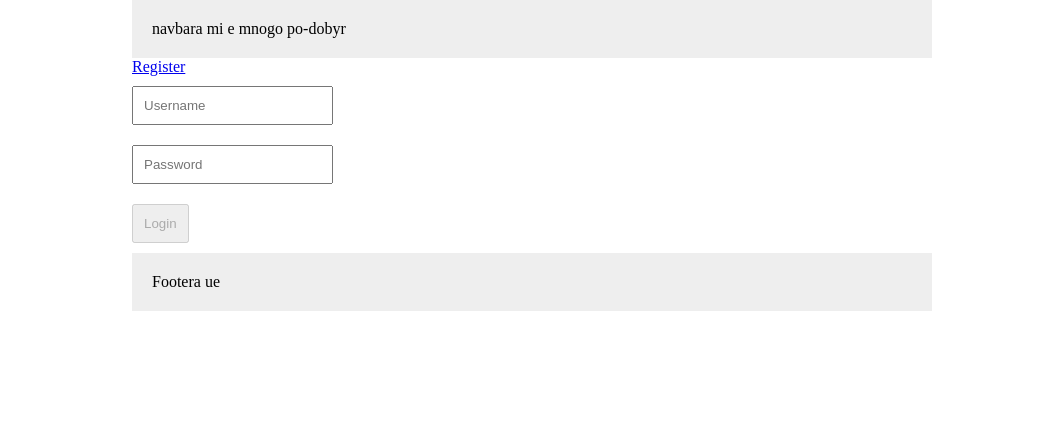
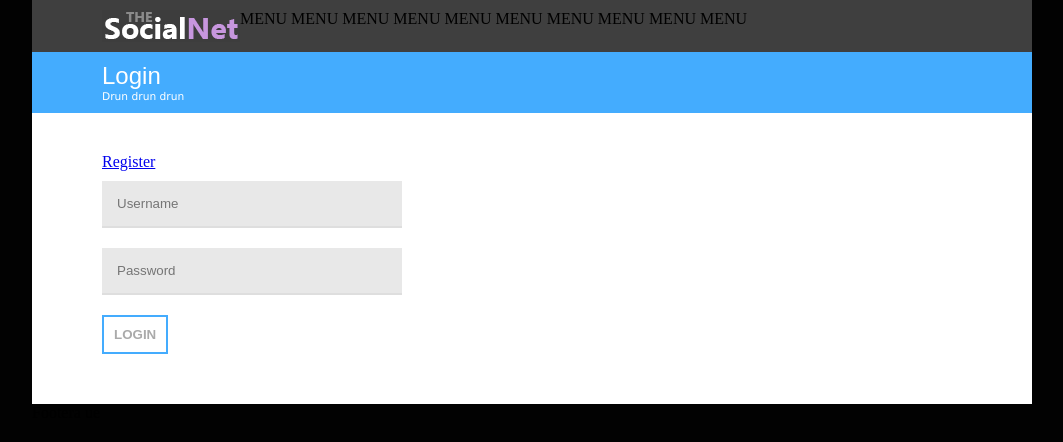
Before and after one commit to dhadzhiew/Social-Network, a plain HTML site: page index.html at #/Login in a window 1280 px wide. Shown: the whole page, without its empty margins (108-1171 px from the left). Drawn offline with Linux system fonts and the light colour scheme; no server answers.

Commit message:
design: header, forms

```diff
--- a/index.html
+++ b/index.html
@@ -6,7 +6,7 @@
     <link rel="stylesheet" href="styles/styles.css"/>
 </head>
 <body ng-app="SocialNetwork">
-    <div class="limitter">
+    <div class="outerLimiter">
         <div ng-include="'partial/header.html'"></div>
         <div ng-view class="container"></div>
         <div ng-include="'partial/footer.html'"></div>
--- a/js/app.js
+++ b/js/app.js
@@ -5,7 +5,8 @@ app.constant('BASE_URL_SERVICE', 'http://softuni-social-network.azurewebsites.ne
 app.config(function($routeProvider) {
     $routeProvider
         .when('/', {
-            templateUrl : 'partial/guestHome.html'
+            templateUrl: 'partial/home.html',
+            controller: 'userController'
         })
         .when('/Login', {
             templateUrl : 'partial/login.html',
@@ -14,5 +15,8 @@ app.config(function($routeProvider) {
         .when('/Register', {
             templateUrl: 'partial/register.html',
             controller: 'userController'
+        })
+        .otherwise({
+            redirectTo: '/'
         });
 });
--- a/js/controllers/userController.js
+++ b/js/controllers/userController.js
@@ -1,8 +1,15 @@
-app.controller('userController', function($scope, authentication){
+app.controller('userController', function($scope, authentication, $location){
     function clearData() {
         $scope.loginData = {};
         $scope.registerData = {};
     };
+
+    authentication.isLogged(function(isLogged){
+        $scope.isLogged = isLogged;
+        if(($location.path() === '/Login' || $location.path() === '/Register') && isLogged){
+            $location.path('/');
+        }
+    });
 
     $scope.login = function login(){
         $scope.loadingLogin = true;
@@ -12,6 +19,7 @@ app.controller('userController', function($scope, authentication){
                 $scope.loadingLogin = false;
                 authentication.setCredentials(serverData);
                 clearData();
+                $location.path('/')
             })
             .error(function(error){
                 $scope.invalidLogin = true;
@@ -27,6 +35,7 @@ app.controller('userController', function($scope, authentication){
                 $scope.registerErrors = [];
                 authentication.setCredentials(serverData);
                 clearData();
+                $location.path('/');
             })
             .error(function(error){
                 console.log(error);
--- a/js/services/authentication.js
+++ b/js/services/authentication.js
@@ -13,6 +13,22 @@ app.factory('authentication', function adsData($http, BASE_URL_SERVICE) {
 
     service.logout = function(){
         return $http.post(serviceUrl + 'Logout', null);
+    };
+
+    service.isLogged = function(logged){
+        $http.get(BASE_URL_SERVICE + 'me',{
+            headers: service.getHeaders()
+        })
+            .success(function(serverData){
+                if(serverData.username == localStorage.username){
+                    logged(true);
+                }else{
+                    logged(false);
+                }
+            })
+            .error(function(){
+                logged(false);
+            });
     };
 
     service.setCredentials = function (serverData) {
--- a/partial/header.html
+++ b/partial/header.html
@@ -1,5 +1,8 @@
 <header>
-    <nav>
-        navbara mi e mnogo po-dobyr
-    </nav>
+    <div class="innerLimiter">
+        <a href="#/" id="logo"></a>
+        <nav>
+            MENU MENU MENU MENU MENU MENU MENU MENU MENU MENU
+        </nav>
+    </div>
 </header>
--- a/partial/login.html
+++ b/partial/login.html
@@ -1,3 +1,8 @@
+<div class="top">
+    <h1>Login</h1>
+    <p>Drun drun drun</p>
+</div>
+<div class="innerLimiter">
     <a href="#/Register">Register</a>
     <div class="formError" ng-show="invalidLogin">Invalid login</div>
     <form id="login-form" ng-submit="login()" name="form" novalidate>
@@ -8,7 +13,7 @@
     </span>
         </div>
         <div>
-        <input type="password" ng-model="loginData.password" name="password" ng-minlength="6" ng-maxlength="100" placeholder="Password"/>
+            <input type="password" ng-model="loginData.password" name="password" ng-minlength="6" required ng-maxlength="100" placeholder="Password"/>
     <span class="inputError"
           ng-show="(form.$submitted || form.password.$dirty) && (form.password.$error.minlength || form.password.$error.maxlength)">
         Password must be between 6 and 100 characters.
@@ -19,3 +24,4 @@
             <span ng-show="loadingLogin">Loading...</span>
         </div>
     </form>
+</div>
--- a/styles/styles.css
+++ b/styles/styles.css
@@ -1,25 +1,128 @@
+*{
+    margin:0;
+    padding:0;
+}
 body{
     margin: 0;
     padding: 0;
+    background: #020202;
 }
-header > nav, footer{
-    background: #eee;
+header{
+    background: #3f3f3f;
+    padding: 10px 0;
+    -webkit-box-sizing: border-box;
+    -moz-box-sizing: border-box;
+    box-sizing: border-box;
+}
+.innerLimiter{
+    width: 100%;
+    padding: 0px 70px;
+    -webkit-box-sizing: border-box;
+    -moz-box-sizing: border-box;
+    box-sizing: border-box;
+}
+header > .innerLimiter{
+    display: flex;
+    flex-direction: row;
+}
+header > nav{
+    flex-grow: 1;
+}
+
+.outerLimiter{
+    width: 100%;
+    max-width: 1000px;
+    margin: 0 auto;
+}
+input{
+    padding: 10px;
+    margin: 10px 0;
+    -webkit-box-sizing: border-box;
+    -moz-box-sizing: border-box;
+    box-sizing: border-box;
+    outline: none;
+}
+input[type=text], input[type=password]{
+    background: #e8e8e8;
+    border: 0;
+    border-bottom: 2px solid #dedede;
+    color: #999999;
+    padding: 15px;
+    width: 100%;
+    max-width: 300px;
+}
+input[type=submit]:disabled{
+    color: #aaa;
+    cursor: default;
+}
+input[type=submit]:disabled:hover{
+    cursor: default;
+    background: transparent;
+    color: #aaa;
+}
+input[type=submit]{
+    transition: all ease 0.3s;
+    color: #383838;
+    border: 2px solid #44acfe;
+    font-weight: bold;
+    text-transform: uppercase;
+    background: transparent;
+    cursor: pointer;
+}
+input[type=submit]:hover{
+    background: #44acfe;
+    color: #fff;
+}
+.formError{
+    background: #ff0419;
+    padding: 10px;
+    width: 100%;
     display: block;
-    padding: 20px;
+    -webkit-box-sizing: border-box;
+    -moz-box-sizing: border-box;
+    box-sizing: border-box;
+    color: #fff;
+}
+#logo{
+    display: block;
+    background: url('../imgs/logo.png') no-repeat;
+    width: 138px;
+    height: 32px;
+    min-width: 138px;
+}
+.container{
+    background: #fff;
+    -webkit-box-sizing: border-box;
+    -moz-box-sizing: border-box;
+    box-sizing: border-box;
+}
+.container .top{
+    background: #44acfe;
+    color: #fff;
+    -webkit-box-sizing: border-box;
+    -moz-box-sizing: border-box;
+    box-sizing: border-box;
+    padding: 10px 70px;
+}
+.container .innerLimiter{
+    padding: 40px 70px;
+}
+h1{
+    font-weight: normal;
+    font-family: Segoe, sans-serif;
+    font-size: 18pt;
+}
+p{
+    font-size: 8pt;
+    font-family: Verdana;
+}
+label, input[type=radio]{
+    cursor: pointer;
+}
+.loading{
+    text-align: center;
     width: 100%;
     -webkit-box-sizing: border-box;
     -moz-box-sizing: border-box;
     box-sizing: border-box;
 }
-.limitter{
-    width: 800px;
-    margin: 0 auto;
-}
-input{
-    padding: 10px;
-    margin: 10px 0;
-}
-.formError{
-    background: red;
-    padding: 10px;
-}
```
Also changed, not shown: partial/guestHome.html (deleted, +0 -1 lines), partial/home.html (added, +9 -0 lines), partial/register.html (+6 -1 lines), imgs/logo.png (added). Lines whose indentation alone changed are shown as unchanged.
